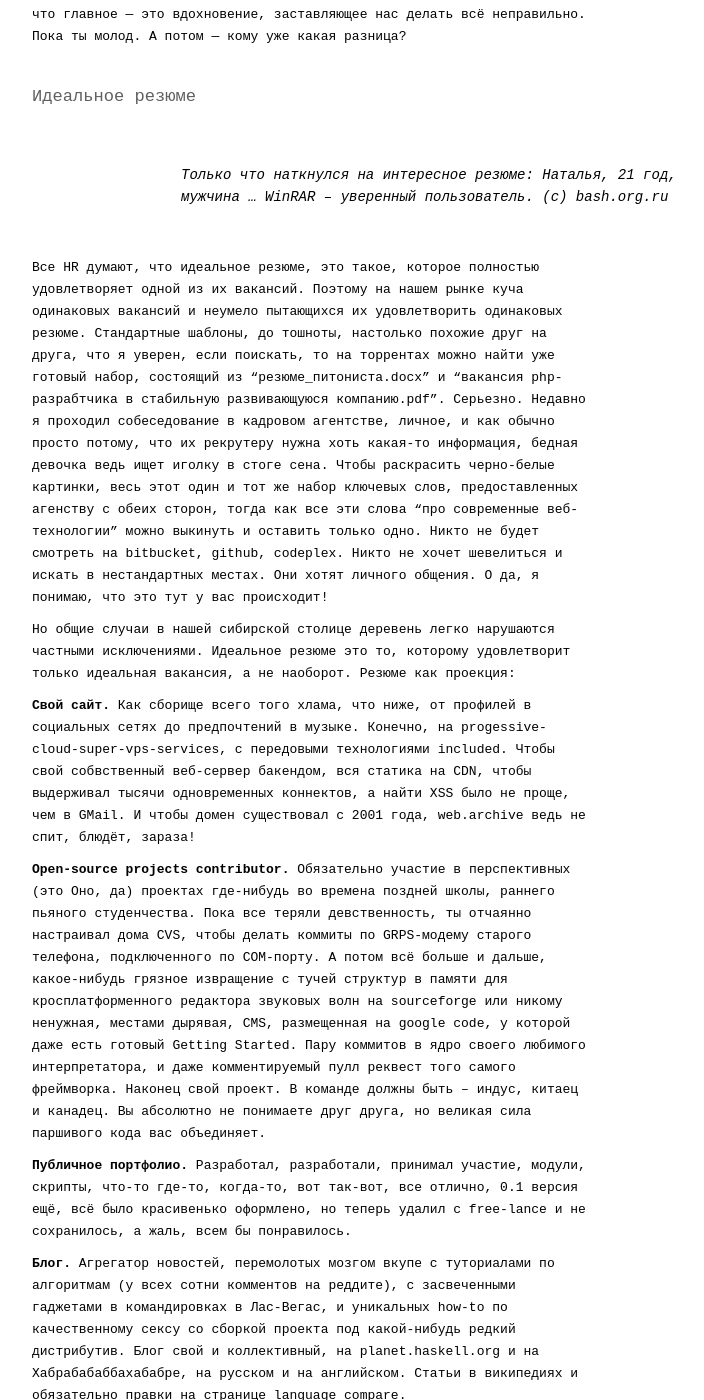
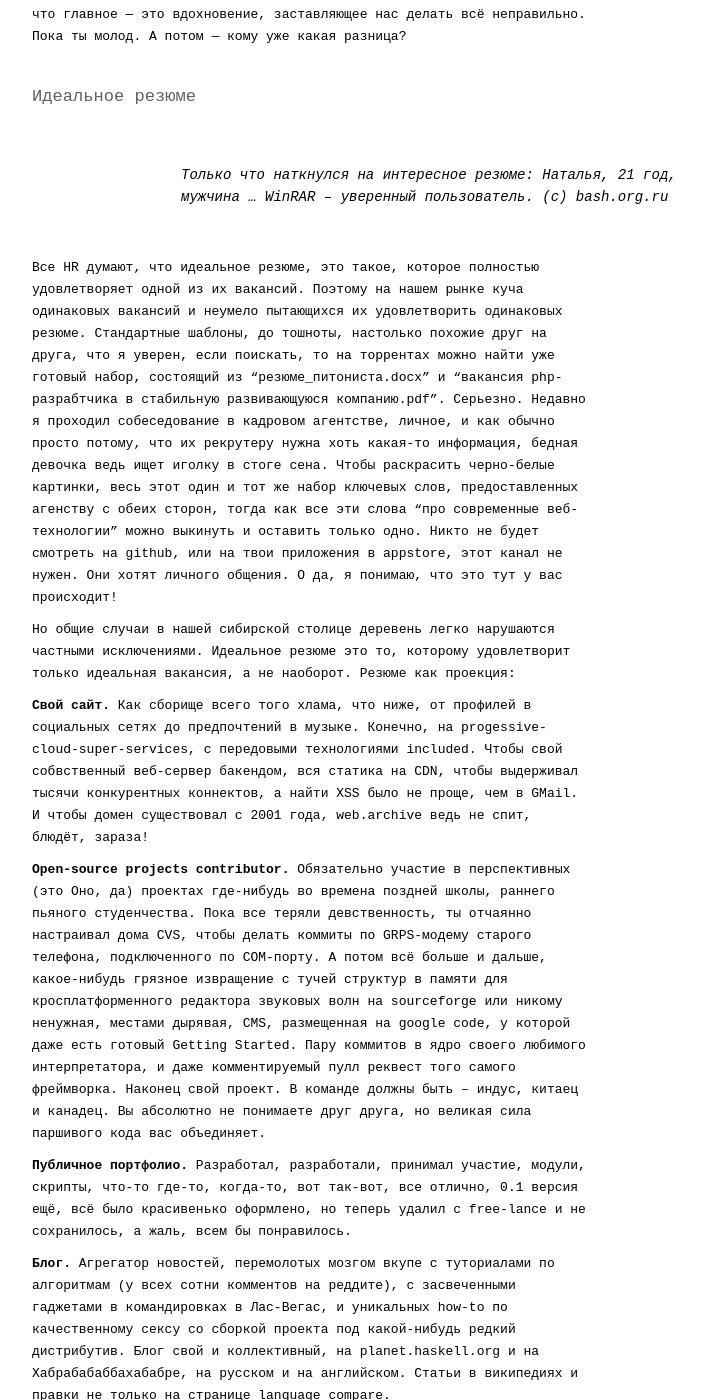
Before and after one commit to ptmt/ptmt.github.com, a Jekyll site: the page built from _posts/2012-03-2-ideal-cv.md, in a window 1280 px wide and 1400 px high, scrolled down 429 px. Shown: the whole window, without its empty margins (128-832 px from the left). Built offline with Jekyll 4.4.1, drawn with Linux system fonts in a browser that asks for light colours; Markdown is read by kramdown in place of the engine named in the settings; some of the changed text lies outside the part shown.

Commit message:
Update 2012-03-2-ideal-cv.md

```diff
--- a/_posts/2012-03-2-ideal-cv.md
+++ b/_posts/2012-03-2-ideal-cv.md
@@ -15,21 +15,21 @@
 > ...
 > WinRAR – уверенный пользователь. (с) bash.org.ru
 
-Все HR думают, что идеальное резюме, это такое, которое полностью удовлетворяет одной из их вакансий. Поэтому на нашем рынке куча одинаковых вакансий и неумело пытающихся их удовлетворить одинаковых резюме. Стандартные шаблоны, до тошноты, настолько похожие друг на друга, что я уверен, если поискать, то на торрентах можно найти уже готовый набор, состоящий из “резюме_питониста.docx” и “вакансия php-разрабтчика в стабильную развивающуюся компанию.pdf”. Серьезно. Недавно я проходил собеседование в кадровом агентстве, личное, и как обычно просто потому, что их рекрутеру нужна хоть какая-то информация, бедная девочка ведь ищет иголку в стоге сена. Чтобы раскрасить черно-белые картинки, весь этот один и тот же набор ключевых слов, предоставленных агенству с обеих сторон, тогда как все эти слова "про современные веб-технологии" можно выкинуть и оставить только одно. Никто не будет смотреть на bitbucket, github, codeplex. Никто не хочет шевелиться и искать в нестандартных местах. Они хотят личного общения. О да, я понимаю, что это тут у вас происходит!
+Все HR думают, что идеальное резюме, это такое, которое полностью удовлетворяет одной из их вакансий. Поэтому на нашем рынке куча одинаковых вакансий и неумело пытающихся их удовлетворить одинаковых резюме. Стандартные шаблоны, до тошноты, настолько похожие друг на друга, что я уверен, если поискать, то на торрентах можно найти уже готовый набор, состоящий из “резюме_питониста.docx” и “вакансия php-разрабтчика в стабильную развивающуюся компанию.pdf”. Серьезно. Недавно я проходил собеседование в кадровом агентстве, личное, и как обычно просто потому, что их рекрутеру нужна хоть какая-то информация, бедная девочка ведь ищет иголку в стоге сена. Чтобы раскрасить черно-белые картинки, весь этот один и тот же набор ключевых слов, предоставленных агенству с обеих сторон, тогда как все эти слова "про современные веб-технологии" можно выкинуть и оставить только одно. Никто не будет смотреть на github, или на твои приложения в appstore, этот канал не нужен. Они хотят личного общения. О да, я понимаю, что это тут у вас происходит!
 
 Но общие случаи в нашей сибирской столице деревень легко нарушаются частными исключениями. Идеальное резюме это то, которому удовлетворит только идеальная вакансия, а не наоборот. Резюме как проекция:
 
-**Свой сайт.** Как сборище всего того хлама, что ниже, от профилей в социальных сетях до предпочтений в музыке. Конечно, на progessive-cloud-super-vps-services, с передовыми технологиями included. Чтобы свой собвственный веб-сервер бакендом,  вся статика на CDN, чтобы выдерживал тысячи одновременных коннектов, а найти XSS было не проще, чем в GMail. И чтобы домен существовал с 2001 года, web.arсhive ведь не спит, блюдёт, зараза!
+**Свой сайт.** Как сборище всего того хлама, что ниже, от профилей в социальных сетях до предпочтений в музыке. Конечно, на progessive-cloud-super-services, с передовыми технологиями included. Чтобы свой собвственный веб-сервер бакендом,  вся статика на CDN, чтобы выдерживал тысячи конкурентных коннектов, а найти XSS было не проще, чем в GMail. И чтобы домен существовал с 2001 года, web.arсhive ведь не спит, блюдёт, зараза!
 
 **Open-source projects contributor.** Обязательно участие в перспективных (это Оно, да) проектах где-нибудь во времена поздней школы, раннего пьяного студенчества. Пока все теряли девственность, ты отчаянно настраивал дома CVS, чтобы делать коммиты по GRPS-модему старого телефона, подключенного по COM-порту. А потом всё больше и дальше, какое-нибудь грязное извращение с тучей структур в памяти для кросплатформенного редактора звуковых волн на sourceforge или никому ненужная, местами дырявая, CMS, размещенная на google code, у которой даже есть готовый Getting Started. Пару коммитов в ядро своего любимого интерпретатора, и даже комментируемый пулл реквест того самого фреймворка. Наконец свой проект. В команде должны быть – индус, китаец и канадец. Вы абсолютно не понимаете друг друга, но великая сила паршивого кода вас объединяет.
 
 **Публичное портфолио.** Разработал, разработали, принимал участие, модули, скрипты, что-то где-то, когда-то, вот так-вот, все отлично, 0.1 версия ещё, всё было красивенько оформлено, но теперь удалил с free-lance и не сохранилось, а жаль, всем бы понравилось.
 
-**Блог.** Агрегатор новостей, перемолотых мозгом вкупе с туториалами по алгоритмам (у всех сотни комментов на реддите), с засвеченными гаджетами в командировках в Лас-Вегас, и уникальных how-to по качественному сексу со сборкой проекта под какой-нибудь редкий дистрибутив. Блог свой и коллективный, на planet.haskell.org и на Хабрабабаббахабабре, на русском и на английском. Статьи в википедиях и обязательно правки на странице language_compare.
+**Блог.** Агрегатор новостей, перемолотых мозгом вкупе с туториалами по алгоритмам (у всех сотни комментов на реддите), с засвеченными гаджетами в командировках в Лас-Вегас, и уникальных how-to по качественному сексу со сборкой проекта под какой-нибудь редкий дистрибутив. Блог свой и коллективный, на planet.haskell.org и на Хабрабабаббахабабре, на русском и на английском. Статьи в википедиях и правки не только на странице language_compare.
 
 **Коммьюнити**! Да! Брутальное! VK, Facebook, Мой Круг, LinkedIn, StaсkOverflow, Social.MSDN. Социоблядство, карма, общественное признание в виде докладов, презентаций, конференций. И ещё ты тот самый *окамл-кун*, но это никто никогда не узнает.
 
-**Спорт.** Профиль на проектах по решению олимпиадных задач. Топ-кодер, где ты конечно же в синей группе, и ещё модный Facebook Hacker Cup.
+**Спорт.** Профиль на проектах по решению олимпиадных задач. Топ-кодер, где ты конечно же в синей группе, модный Facebook Hacker Cup.
 
 **Книга.** Не особо популярная, но всё-таки дописанная книга, вот же она, на Amazon продается.
 
```
